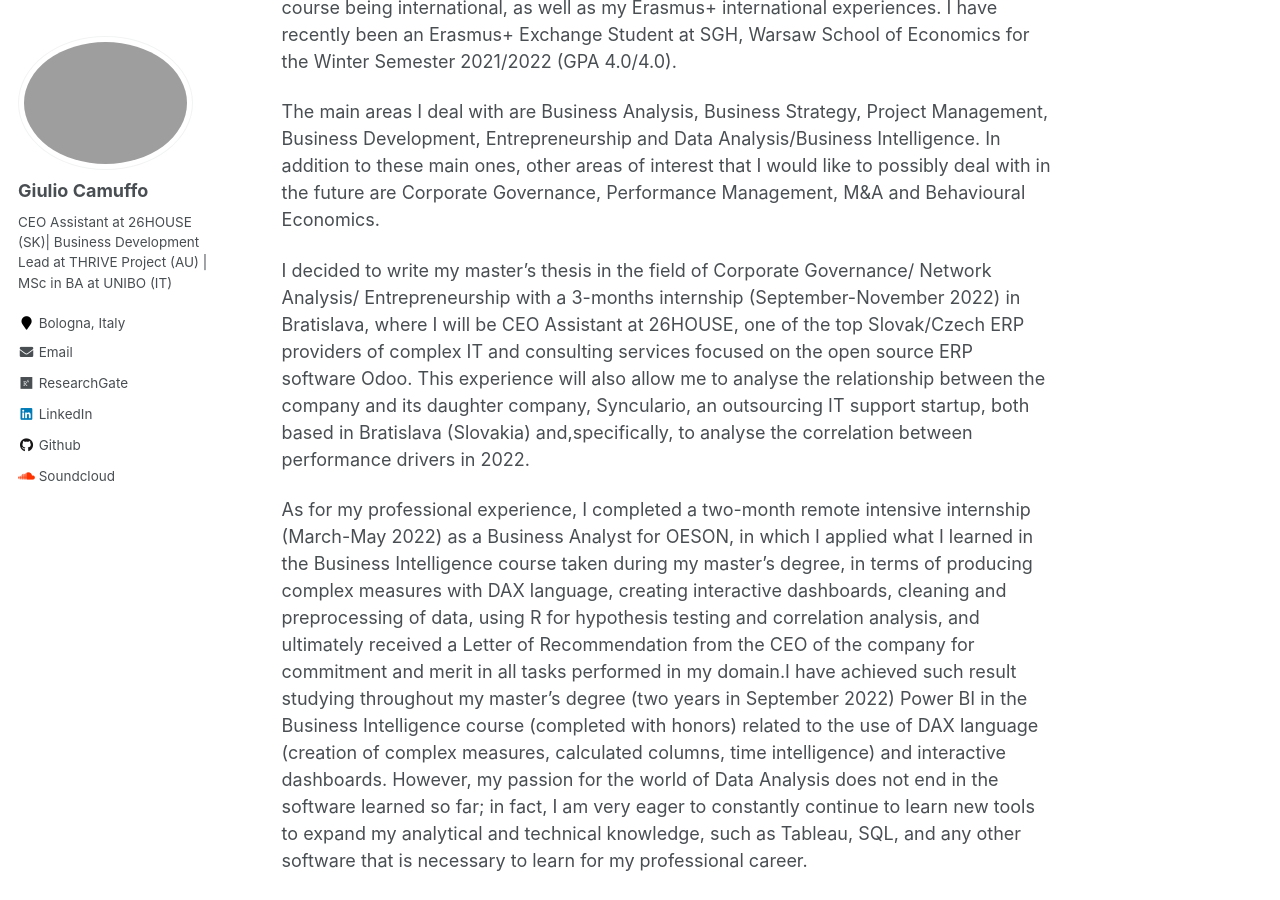
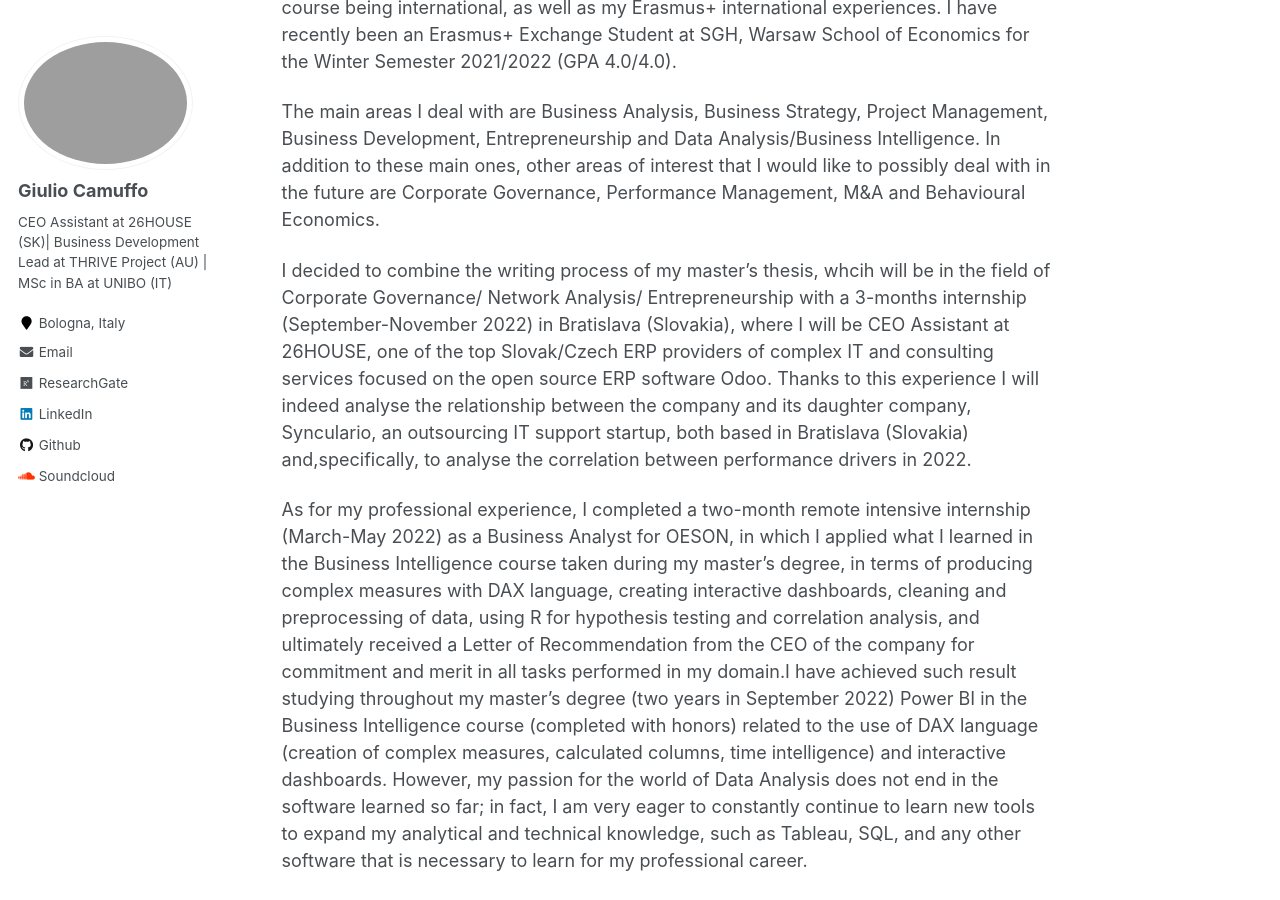
Before and after one commit to giulio-camuffo/giulio-camuffo.github.io, a Jekyll site: the page built from _pages/about.md, in a window 1280 px wide and 900 px high, scrolled down 325 px. Built offline with Jekyll 4.4.1, drawn with Linux system fonts in a browser that asks for light colours; nearby versions of some CDN libraries.

Commit message:
Update about.md

```diff
--- a/_pages/about.md
+++ b/_pages/about.md
@@ -17,7 +17,7 @@ Hi there! I am Giulio, a master’s degree student enrolled in the Business and
 The main areas I deal with are Business Analysis, Business Strategy, Project Management, Business Development, Entrepreneurship and Data Analysis/Business Intelligence.
 In addition to these main ones, other areas of interest that I would like to possibly deal with in the future are Corporate Governance, Performance Management, M&A and Behavioural Economics.
 
-I decided to write my master's thesis in the field of Corporate Governance/ Network Analysis/ Entrepreneurship with a 3-months internship (September-November 2022) in Bratislava, where I will be CEO Assistant at 26HOUSE, one of the top Slovak/Czech ERP providers of complex IT and consulting services focused on the open source ERP software Odoo. This experience will also allow me to analyse the relationship between the company and its daughter company, Synculario, an outsourcing IT support startup, both based in Bratislava (Slovakia) and,specifically, to analyse the correlation between performance drivers in 2022.
+I decided to combine the writing process of my master's thesis, whcih will be in the field of Corporate Governance/ Network Analysis/ Entrepreneurship with a 3-months internship (September-November 2022) in Bratislava (Slovakia), where I will be CEO Assistant at 26HOUSE, one of the top Slovak/Czech ERP providers of complex IT and consulting services focused on the open source ERP software Odoo. Thanks to this experience I will indeed analyse the relationship between the company and its daughter company, Synculario, an outsourcing IT support startup, both based in Bratislava (Slovakia) and,specifically, to analyse the correlation between performance drivers in 2022.
 
 As for my professional experience, I completed a two-month remote intensive internship (March-May 2022) as a Business Analyst for OESON, in which I applied what I learned in the Business Intelligence course taken during my master's degree, in terms of producing
                           complex measures with DAX language, creating interactive dashboards, cleaning and preprocessing of data, using R for hypothesis testing and correlation analysis, and ultimately received a Letter of
```
